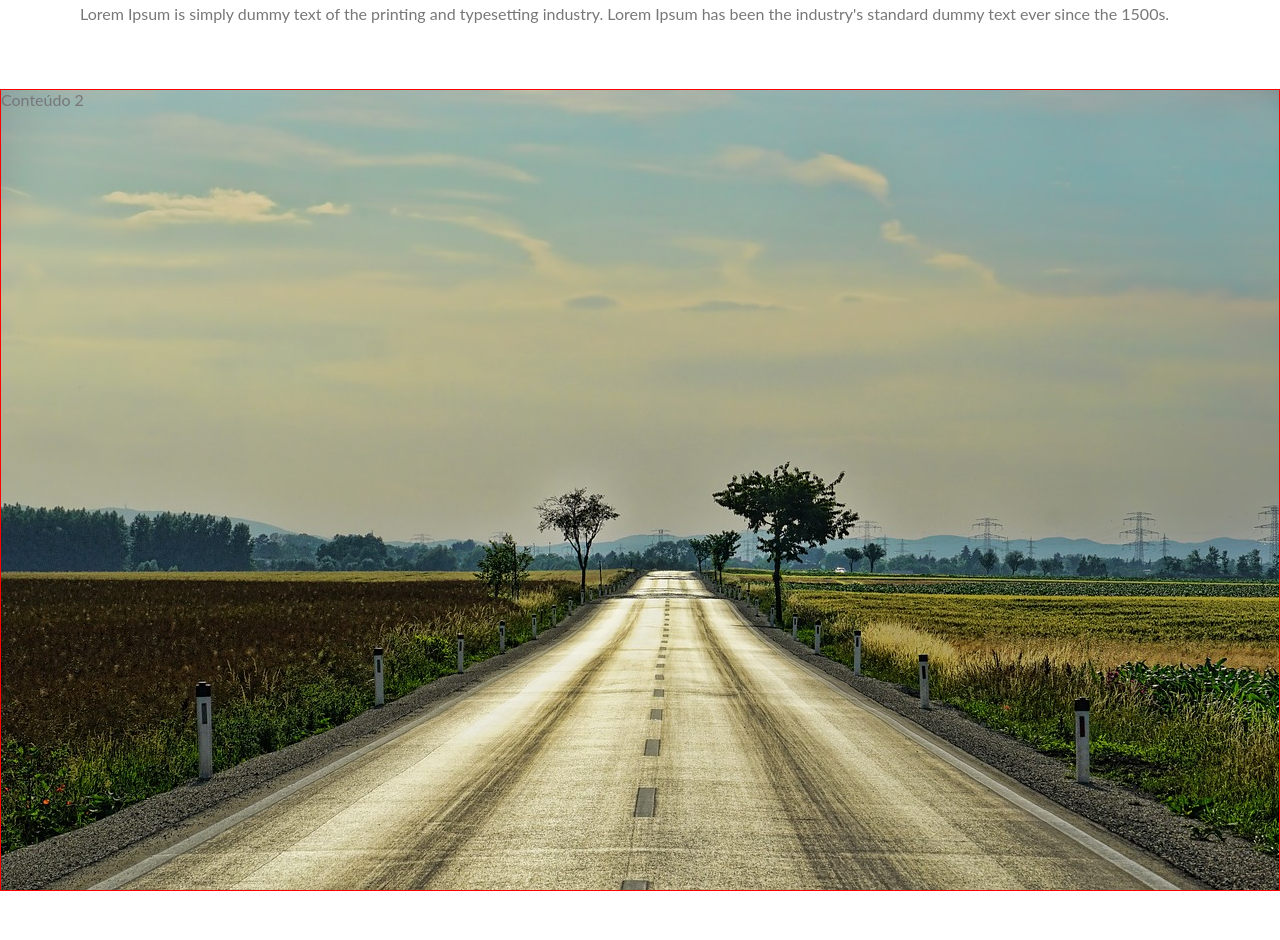
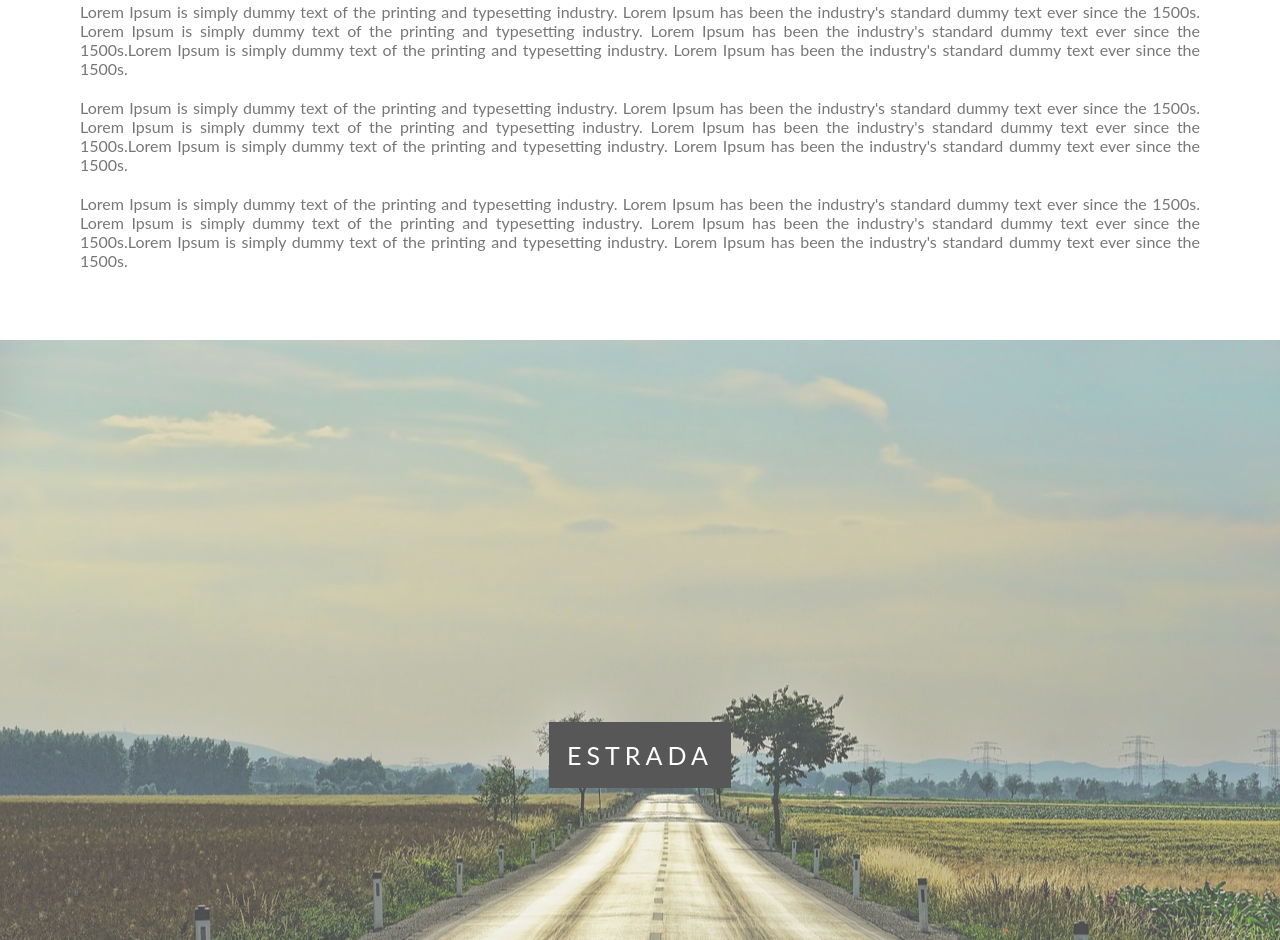
Before and after one commit to heberoffice21/5_Parallex_com_css_p1, a plain HTML site: page index.html in a window 1280 px wide. Shown: the part 907-1847 px from the top of the page. Before the commit the page ends 1798 px from the top, so only its background shows below. Drawn offline with Linux system fonts and the light colour scheme.

Commit message:
atualização 09-05-2023
-efeito parallax (imagem fica fixa ao movimentar a pagina para baixo ou para cima dando um efeito bacana na pagina.
-acrescentei mais 2 imagens, atualizei essas 2 divs novas nas formatações
-apliquei opacidade, aumentei o texto de conteúdo
-acrescentei um titulo que vai ficar no centro da imagem
e fiz algumas configurações nela
acrescentei titulo com background no meio de cada imagem dando um efeito muito bacana e fiz as configurações necessárias para finalizar este projetinho de parallax com html + css

```diff
--- a/index.html
+++ b/index.html
@@ -27,14 +27,25 @@
 			text-align: center;
 		}
 
+		p {
+			margin-bottom: 20px;
+		}
+
 
 /*Efeito Parallax*/
 
 
-	.caixa1, .caixa2 {
+	.caixa1, .caixa2, .caixa3, .caixa4 {
 
-		border: 1px solid red;
+		position: relative;
 		height: 100%;
+		opacity: 0.7;
+		background-repeat: no-repeat;
+		background-size: cover;
+		background-position: center;
+		background-attachment: fixed;
+
+
 	}
 
 	.caixa1 {
@@ -48,7 +59,34 @@
 
 	}
 
+	.caixa3 {
+		background-image: url(imagens/imagem3.jpg) ;
 
+	}
+
+	.caixa4 {
+		background-image: url(imagens/imagem4.jpg) ;
+
+	}
+
+	.conteudo-titulo {
+		position: absolute;
+		left: 0%;
+		top: 50%;
+		width: 100%;
+		text-align: center;
+	}
+
+
+	.conteudo-titulo span.titulo {
+		color: #fff;
+		background-color: #111;
+		padding: 18px;
+		font-size: 25px;
+		letter-spacing: 5px;
+		text-transform: uppercase;
+
+	}
 
 
 
@@ -62,16 +100,41 @@
 <body>
 
 <div class="caixa1" >
-	Caixa 1
+
+	<div class="conteudo-titulo" >
+		<span class="titulo" >BALÕES VOANDO</span>
+	</div>
+
 </div>
 
 <div class="conteudo" >
-	<h3>What is Lorem Ipsum?</h3>
-	<p>Lorem Ipsum is simply dummy text of the printing and typesetting industry. Lorem Ipsum has been the industry's standard dummy text ever since the 1500s.</p>
+	<h3>Parallax</h3>
+	<p>Lorem Ipsum is simply dummy text of the printing and typesetting industry. Lorem Ipsum has been the industry's standard dummy text ever since the 1500s. Lorem Ipsum is simply dummy text of the printing and typesetting industry. Lorem Ipsum has been the industry's standard dummy text ever since the 1500s.Lorem Ipsum is simply dummy text of the printing and typesetting industry. Lorem Ipsum has been the industry's standard dummy text ever since the 1500s.</p>
+	<p>Lorem Ipsum is simply dummy text of the printing and typesetting industry. Lorem Ipsum has been the industry's standard dummy text ever since the 1500s. Lorem Ipsum is simply dummy text of the printing and typesetting industry. Lorem Ipsum has been the industry's standard dummy text ever since the 1500s.Lorem Ipsum is simply dummy text of the printing and typesetting industry. Lorem Ipsum has been the industry's standard dummy text ever since the 1500s.</p>
+	<p>Lorem Ipsum is simply dummy text of the printing and typesetting industry. Lorem Ipsum has been the industry's standard dummy text ever since the 1500s. Lorem Ipsum is simply dummy text of the printing and typesetting industry. Lorem Ipsum has been the industry's standard dummy text ever since the 1500s.Lorem Ipsum is simply dummy text of the printing and typesetting industry. Lorem Ipsum has been the industry's standard dummy text ever since the 1500s.</p>
 </div>
 
 <div class="caixa2" >
-	Conteúdo 2
+	<div class="conteudo-titulo" >
+		<span class="titulo" >estrada</span>
+	</div>
+</div>
+
+	<h3>Parallax</h3>
+	<p>Lorem Ipsum is simply dummy text of the printing and typesetting industry. Lorem Ipsum has been the industry's standard dummy text ever since the 1500s. Lorem Ipsum is simply dummy text of the printing and typesetting industry. Lorem Ipsum has been the industry's standard dummy text ever since the 1500s.Lorem Ipsum is simply dummy text of the printing and typesetting industry. Lorem Ipsum has been the industry's standard dummy text ever since the 1500s.</p>
+	<p>Lorem Ipsum is simply dummy text of the printing and typesetting industry. Lorem Ipsum has been the industry's standard dummy text ever since the 1500s. Lorem Ipsum is simply dummy text of the printing and typesetting industry. Lorem Ipsum has been the industry's standard dummy text ever since the 1500s.Lorem Ipsum is simply dummy text of the printing and typesetting industry. Lorem Ipsum has been the industry's standard dummy text ever since the 1500s.</p>
+	<p>Lorem Ipsum is simply dummy text of the printing and typesetting industry. Lorem Ipsum has been the industry's standard dummy text ever since the 1500s. Lorem Ipsum is simply dummy text of the printing and typesetting industry. Lorem Ipsum has been the industry's standard dummy text ever since the 1500s.Lorem Ipsum is simply dummy text of the printing and typesetting industry. Lorem Ipsum has been the industry's standard dummy text ever since the 1500s.</p>
+
+<div class="caixa3" >
+	<div class="conteudo-titulo" >
+		<span class="titulo" >ALEGRIA CONTAGIANTE</span>
+	</div>
+</div>
+
+<div class="caixa4" >
+	<div class="conteudo-titulo" >
+		<span class="titulo" >PÔR DO SOL</span>
+	</div>
 </div>
 
 
```
